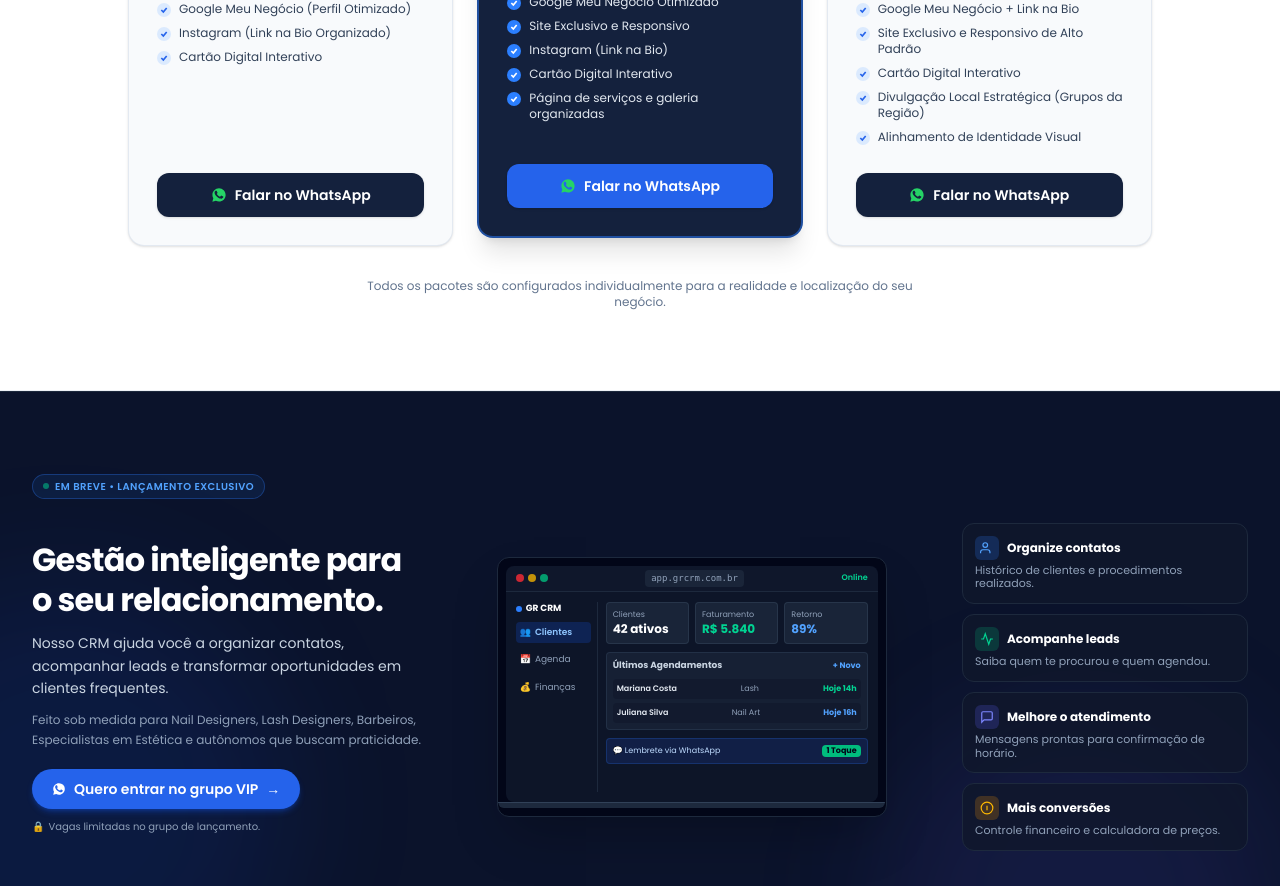
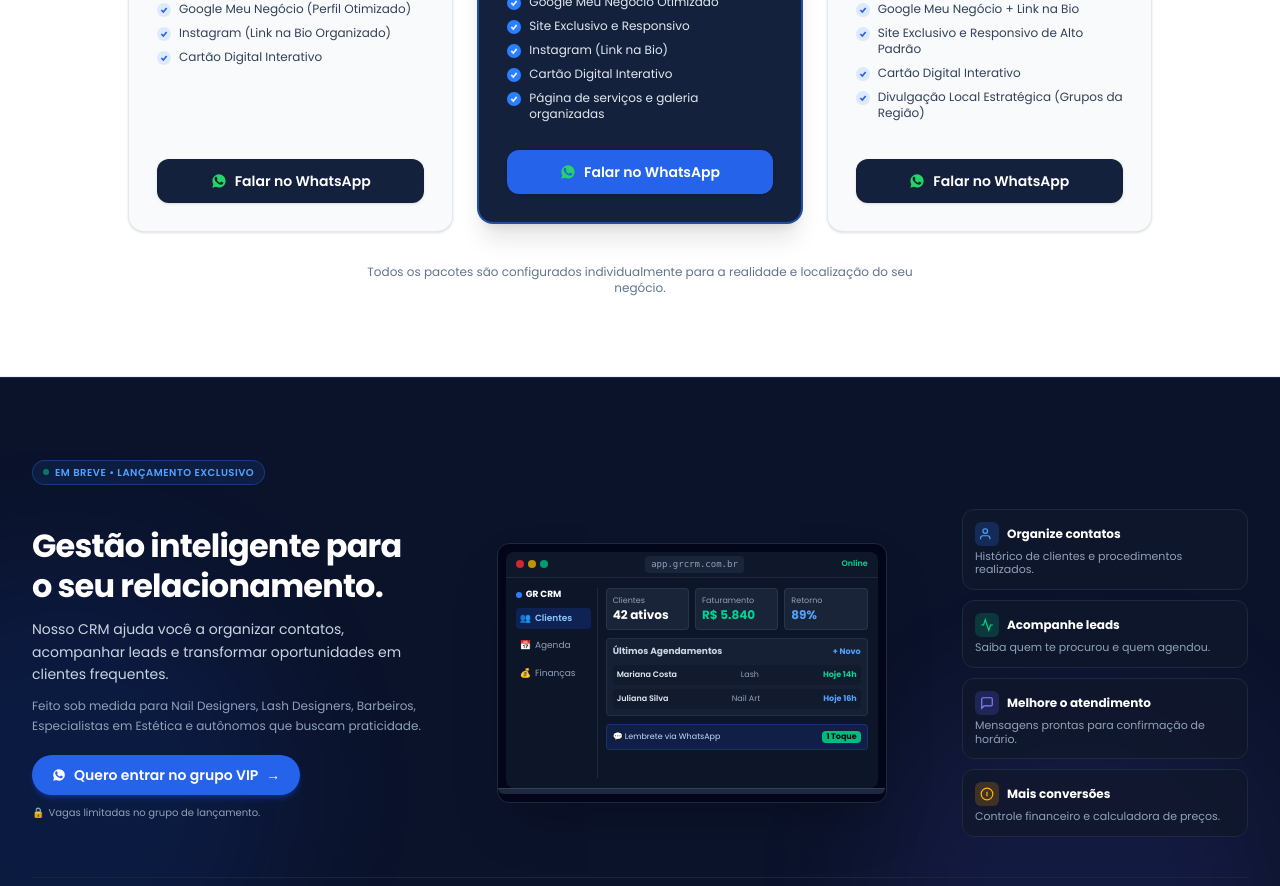
Before and after one commit to servicosmakt/grpresencadigital, a React (Vite) app: page / in a window 1280 px wide. Shown: the part 4160-5046 px from the top of the page. Built offline with nearby package versions, Linux system fonts and the light colour scheme.

Commit message:
Update siteData.ts

```diff
--- a/src/data/siteData.ts
+++ b/src/data/siteData.ts
@@ -286,7 +286,7 @@ export const PACKAGES: PackageItem[] = [
       "Site Exclusivo e Responsivo de Alto Padrão",
       "Cartão Digital Interativo",
       "Divulgação Local Estratégica (Grupos da Região)",
-      "Alinhamento de Identidade Visual"
+
     ],
     ctaText: "Falar no WhatsApp"
   }
```
